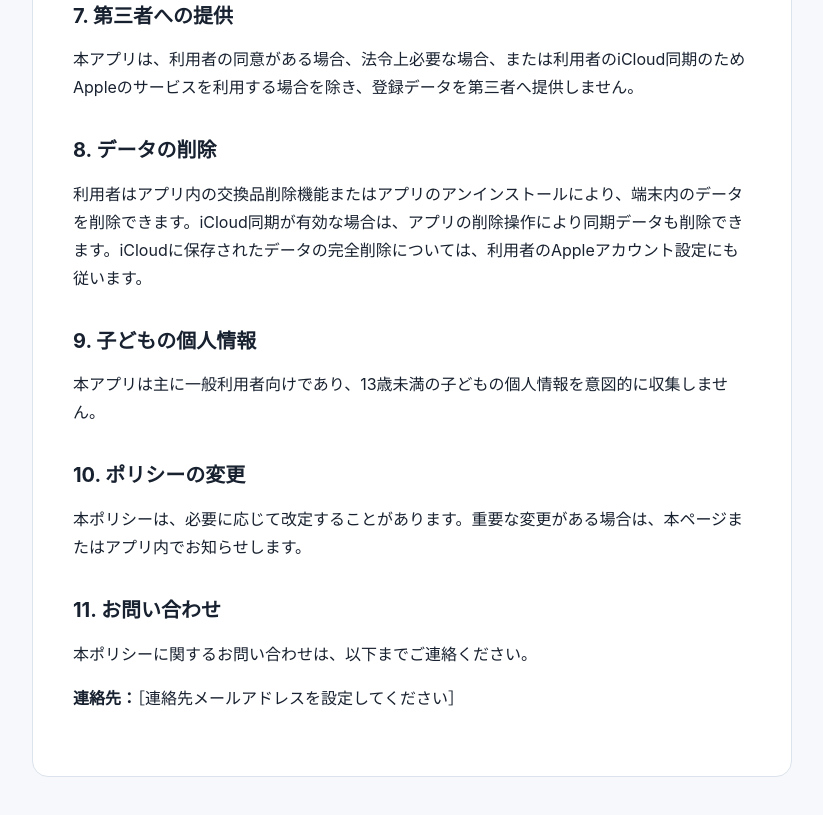
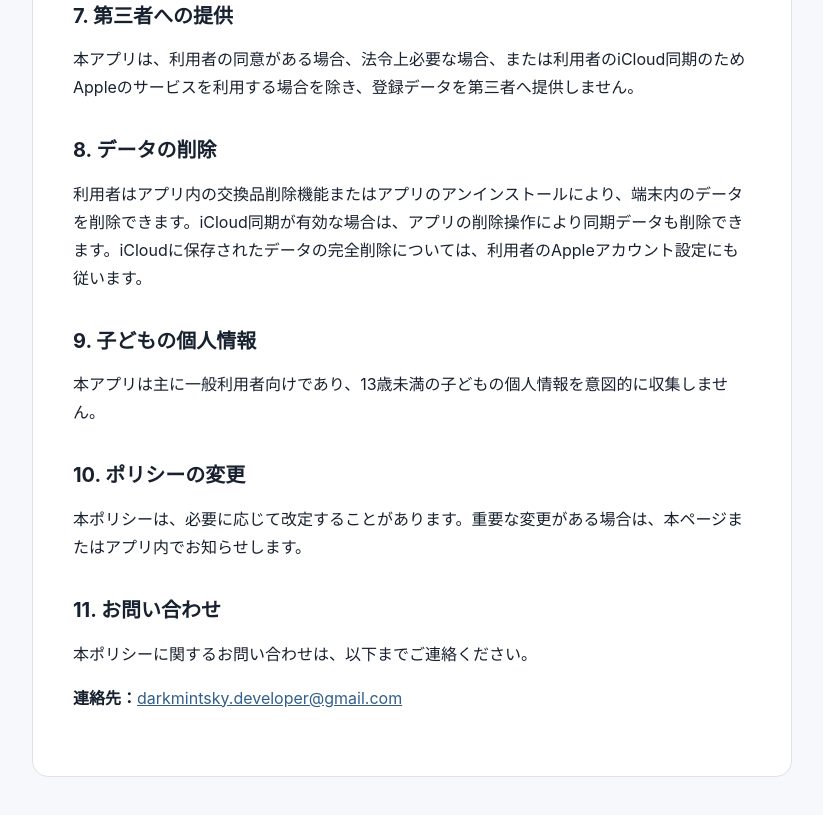
Before and after one commit to kozuna-1216/KataKeep-Privacy-Policy, a plain HTML site: page privacy.html in a window 1280 px wide. Shown: the part 1241-2056 px from the top of the page, without its empty margins (228-1051 px from the left). Drawn offline with Linux system fonts and the light colour scheme.

Commit message:
Add KataKeep contact email
Co-authored-by: copilot-swe-agent[bot] <198982749+Copilot@users.noreply.github.com>

```diff
--- a/privacy.html
+++ b/privacy.html
@@ -46,7 +46,7 @@
 
       <h2>11. お問い合わせ</h2>
       <p>本ポリシーに関するお問い合わせは、以下までご連絡ください。</p>
-      <p><strong>連絡先：</strong>［連絡先メールアドレスを設定してください］</p>
+      <p><strong>連絡先：</strong><a href="mailto:darkmintsky.developer@gmail.com">darkmintsky.developer@gmail.com</a></p>
     </main>
   </body>
 </html>
```
Also changed, not shown: terms.html (+1 -1 lines).
